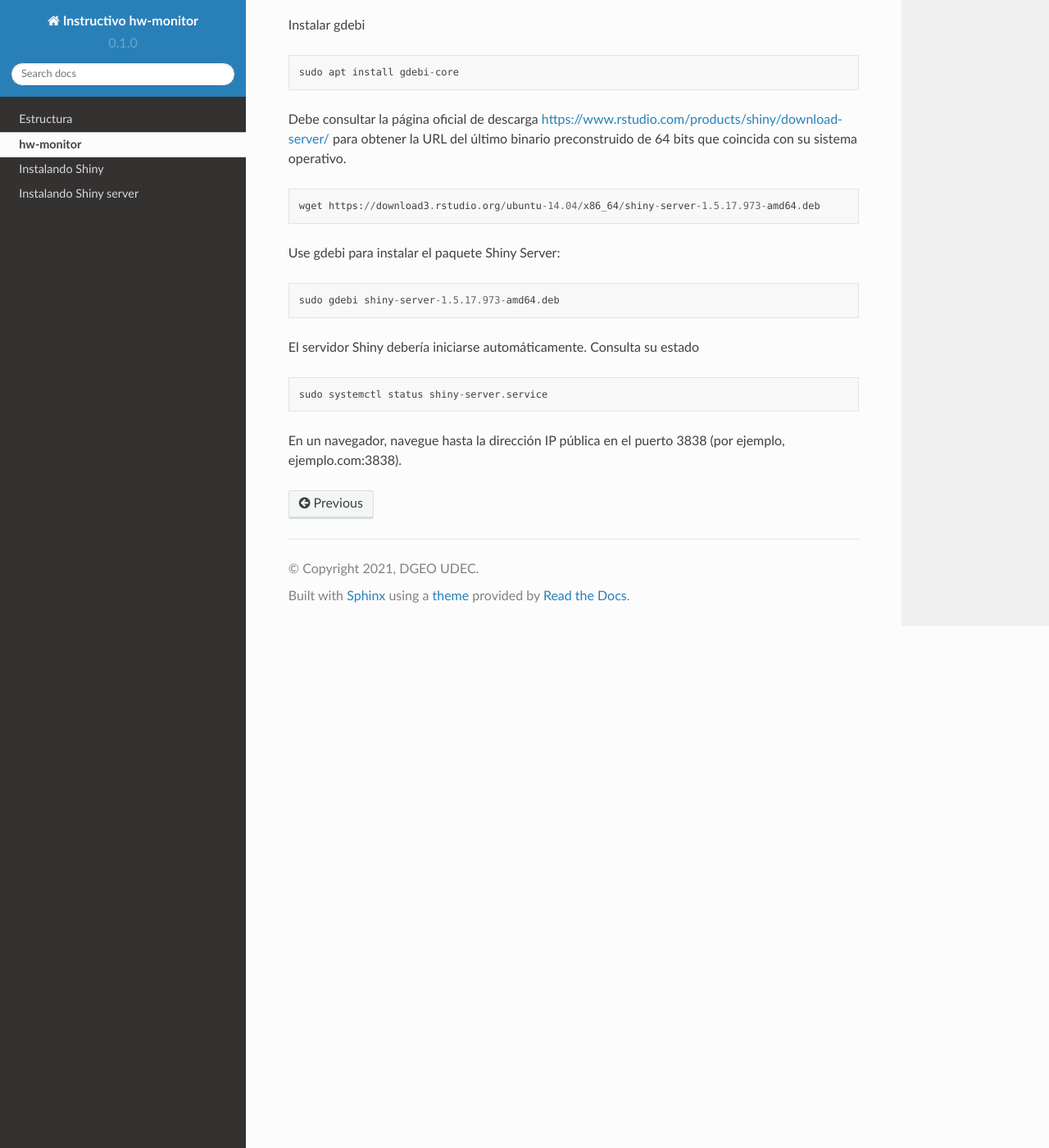
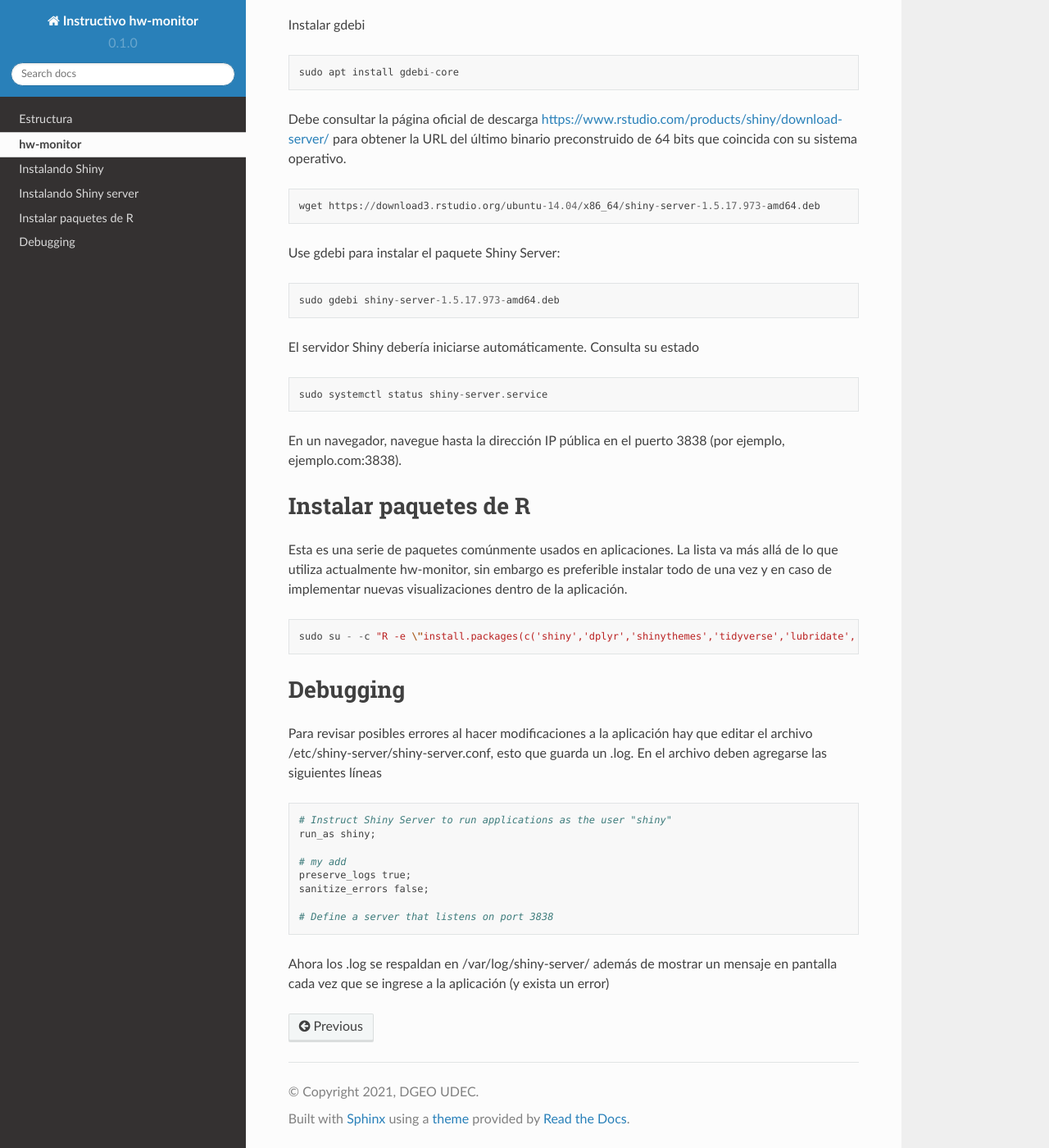
Before and after one commit to chsegura/rtd-tutorial, a Sphinx documentation site: the page built from docs/source/monitor.rst, in a window 1280 px wide and 1400 px high, scrolled down 1263 px. Shown: the whole window at 82% size. Built offline with Sphinx 7.4.7 and the Read the Docs theme 2.0.0, drawn with Linux system fonts in a browser that asks for light colours; pages that are not in the unit, such as notebooks, are missing from menus.

Commit message:
Update monitor.rst

```diff
--- a/docs/source/monitor.rst
+++ b/docs/source/monitor.rst
@@ -55,3 +55,26 @@ El servidor Shiny debería iniciarse automáticamente. Consulta su estado ::
    sudo systemctl status shiny-server.service
 
 En un navegador, navegue hasta la dirección IP pública en el puerto 3838 (por ejemplo, ejemplo.com:3838).
+
+Instalar paquetes de R
+====
+
+Esta es una serie de paquetes comúnmente usados en aplicaciones. La lista va más allá de lo que utiliza actualmente hw-monitor, sin embargo es preferible instalar todo de una vez y en caso de implementar nuevas visualizaciones dentro de la aplicación. ::
+
+   sudo su - -c "R -e \"install.packages(c('shiny','dplyr','shinythemes','tidyverse','lubridate','RCurl','R.matlab','tmap','spData','ncdf4','rjson','zoo','xts','dygraphs','hydroTSM','shinyBS','shinyWidgets','rgdal','sf','rgeos','leaflet','colorRamps','zip','grid','gridExtra','readr','shinyjs','leaflet.esri','httpuv','mime','jsonlite','xtable','digest','htmltools','R6','sourcetools','later','promises','crayon','rlang','fastmap','Rcpp','BH','magrittr','sp','lattice','base64enc','crosstalk','htmlwidgets','markdown','png','RColorBrewer','raster','scales','viridis','leaflet.providers','lazyeval','ggplot2','yaml','xfun','farver','labeling','munsell','viridisLite','lifecycle','gtable','MASS','mgcv','reshape2','tibble','withr','glue','colorspace','nlme','Matrix','plyr','stringr','cli','fansi','pillar','pkgconfig','assertthat','utf8','vctrs','stringi','ellipsis','hms','clipr','leaflet.extras','evaluate','pkgload','praise','desc','pkgbuild','rprojroot','rstudioapi','callr','prettyunits','backports','processx','ps','highr','knitr','tinytex','foreign','classInt','DBI','units','e1071','class','KernSmooth','rex','httr','curl','openssl','askpass','sys','commonmark','xml2','hunspell','testthat','rmarkdown','reactlog','maptools','XML','maps','RJSONIO','purrr','covr','egg','spelling','shinyAce','V8'), repos='http://cran.rstudio.com/')\""
+
+Debugging
+====
+
+Para revisar posibles errores al hacer modificaciones a la aplicación hay que editar el archivo /etc/shiny-server/shiny-server.conf, esto que guarda un .log. En el archivo deben agregarse las siguientes líneas ::
+
+   # Instruct Shiny Server to run applications as the user "shiny"
+   run_as shiny;
+
+   # my add
+   preserve_logs true;
+   sanitize_errors false;
+
+   # Define a server that listens on port 3838
+
+Ahora los .log se respaldan en /var/log/shiny-server/ además de mostrar un mensaje en pantalla cada vez que se ingrese a la aplicación (y exista un error)
```
